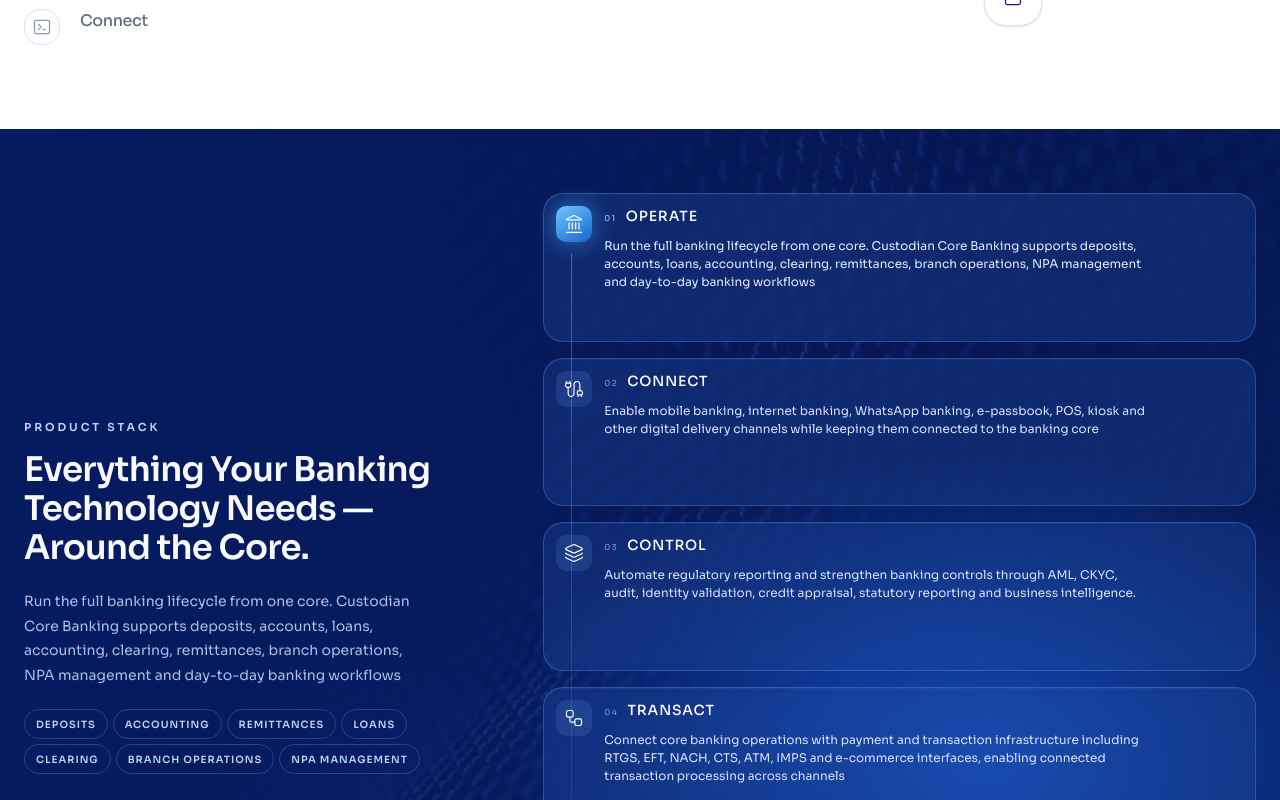
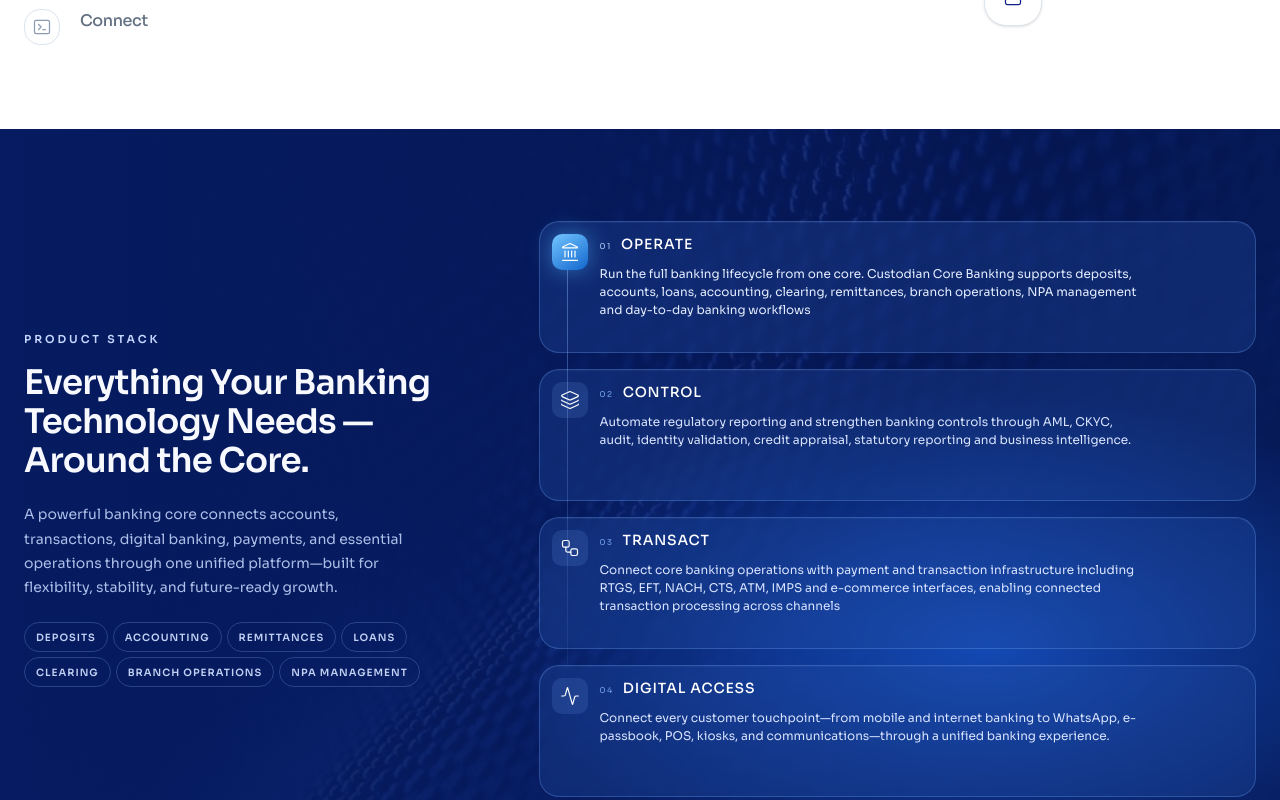
Before and after one commit to Upfinzo/list-software-UIteam, a Next.js app: page / in a window 1280 px wide. Shown: the part 2120-2920 px from the top of the page. Built offline with nearby package versions, Linux system fonts and the light colour scheme.

Commit message:
content change in the product and solutionsection

```diff
--- a/components/Home/ProductStack.tsx
+++ b/components/Home/ProductStack.tsx
@@ -3,7 +3,7 @@
 import { Fragment, useState } from "react";
 import backgroundImage from "@/assets/images/backgound-page.jpg";
 import iconFour from "@/assets/images/Icon (4).svg";
-import iconFive from "@/assets/images/Icon (5).svg";
+
 import iconSix from "@/assets/images/Icon (6).svg";
 import iconSeven from "@/assets/images/Icon (7).svg";
 import iconEight from "@/assets/images/Icon (8).svg";
@@ -16,28 +16,23 @@ const capabilities = [
     text: "Run the full banking lifecycle from one core. Custodian Core Banking supports deposits, accounts, loans, accounting, clearing, remittances, branch operations, NPA management and day-to-day banking workflows",
     icon: iconFour,
   },
+
   {
     number: "02",
-    title: "CONNECT",
-    text: "Enable mobile banking, internet banking, WhatsApp banking, e-passbook, POS, kiosk and other digital delivery channels while keeping them connected to the banking core",
-    icon: iconFive,
-  },
-  {
-    number: "03",
     title: "CONTROL",
     text: "Automate regulatory reporting and strengthen banking controls through AML, CKYC, audit, identity validation, credit appraisal, statutory reporting and business intelligence.",
     icon: iconSix,
   },
   {
-    number: "04",
+    number: "03",
     title: "TRANSACT",
     text: "Connect core banking operations with payment and transaction infrastructure including RTGS, EFT, NACH, CTS, ATM, IMPS and e-commerce interfaces, enabling connected transaction processing across channels",
     icon: iconSeven,
   },
   {
-    number: "05",
+    number: "04",
     title: "DIGITAL ACCESS",
-    text: "Deliver consistent banking experiences across the channels customers use every day.",
+    text: "Connect every customer touchpoint—from mobile and internet banking to WhatsApp, e-passbook, POS, kiosks, and communications—through a unified banking experience.",
     icon: iconEight,
   },
 ];
@@ -66,7 +61,7 @@ export default function ProductStack() {
         bg-[#061b61]
         text-[#f7f9ff]
 
-        min-[1200px]:min-h-[929px]
+        min-[1200px]:min-h-[760px]
       "
       aria-labelledby="home-products-title"
     >
@@ -104,20 +99,20 @@ export default function ProductStack() {
       {/* =========================================
           MAIN CONTAINER
       ========================================= */}
-      <Container className="relative z-10 py-10 md:py-16">
+      <Container className="relative z-10 py-8 md:py-12">
         <div
           className="
             grid
             w-full
             grid-cols-1
             items-center
-            gap-10
+            gap-6
 
             md:grid-cols-[minmax(0,0.82fr)_minmax(0,1.18fr)]
-            md:gap-6
+            md:gap-4
 
             min-[1200px]:grid-cols-[430px_minmax(0,1fr)]
-            min-[1200px]:gap-16
+            min-[1200px]:gap-10
           "
         >
         {/* =========================================
@@ -192,10 +187,7 @@ export default function ProductStack() {
               text-[#adbee8]
             "
           >
-            Run the full banking lifecycle from one core. Custodian Core Banking
-            supports deposits, accounts, loans, accounting, clearing,
-            remittances, branch operations, NPA management and day-to-day
-            banking workflows
+            A powerful banking core connects accounts, transactions, digital banking, payments, and essential operations through one unified platform—built for flexibility, stability, and future-ready growth.
           </p>
 
           {/* =========================================
@@ -256,9 +248,9 @@ export default function ProductStack() {
             w-full
             grid
             grid-cols-1
-            gap-[24px]
+            gap-[16px]
             md:gap-4
-            min-[1200px]:gap-[24px]
+            min-[1200px]:gap-[16px]
           "
         >
           {/* =========================================
@@ -269,8 +261,8 @@ export default function ProductStack() {
     pointer-events-none
     absolute
     left-[28px]
-    top-[60px]
-    bottom-[127px]
+    top-[48.5px]
+    bottom-[132px]
     z-[999]
     w-[1px]
   "
@@ -297,19 +289,19 @@ export default function ProductStack() {
                   relative
                   z-10
                   flex
-                  min-h-[148.5px]
+                  min-h-[132px]
                   w-full
                   shrink-0
-                  gap-[20px]
+                  gap-[16px]
                   rounded-[20px]
                   border
                   border-[rgba(127,176,255,0.27)]
                   bg-[rgba(38,81,166,0.3)]
-                  p-[20px]
+                  p-[16px]
                   md:gap-3
-                  md:p-3
-                  min-[1200px]:gap-[20px]
-                  min-[1200px]:p-[20px]
+                  md:p-[12px]
+                  min-[1200px]:gap-[16px]
+                  min-[1200px]:p-[16px]
                   text-white
                   shadow-[inset_0_1px_0_rgba(255,255,255,0.04)]
                   backdrop-blur-[4px]
--- a/components/Home/SolutionsSection.tsx
+++ b/components/Home/SolutionsSection.tsx
@@ -5,10 +5,10 @@ import Container from "@/components/common/Container";
 
 const solutions = [
   "Digital Banking",
-  "Payments & Transactions",
-  "Lending & Recovery",
+  "Payments & Transaction Banking",
+  "Lending & Credit",
   "Compliance & Risk",
-  "Operations",
+  "Banking Operations",
   "Data & Intelligence",
 ];
 
@@ -16,32 +16,32 @@ const solutionData = [
   {
     title: "Digital Banking",
     description:
-      "Deliver seamless digital experiences with secure account access, instant transfers, mobile-first journeys, and smart service layers built for modern banking customers.",
+      "Extend the banking experience beyond the branch with mobile banking, internet banking, WhatsApp banking, e-passbook and digital customer services.",
   },
   {
-    title: "Payments & Transactions",
+    title: "Payments & Transaction Banking",
     description:
-      "Modernise payment rails with real-time processing, transaction orchestration, channel connectivity, and smart controls across every payment flow.",
+      "Connect banking operations to payment rails, clearing systems and transaction networks through solutions supporting RTGS, EFT, NACH, CTS, ATM, IMPS and other payment interfaces.",
   },
   {
-    title: "Lending & Recovery",
+    title: "Lending & Credit",
     description:
-      "Accelerate lending decisions, streamline collections, and manage recovery workflows with data-driven controls across the loan lifecycle.",
+      "Support the lending lifecycle with credit appraisal, loan processing, documentation, recovery and NPA management capabilities integrated into banking operations.",
   },
   {
     title: "Compliance & Risk",
     description:
-      "Strengthen governance and reduce operational risk through automated checks, identity validation, audit controls, and regulatory reporting built into your core.",
+      "Strengthen financial controls through AML, CKYC, identity validation, audit, regulatory reporting and credit-bureau integration.",
   },
   {
-    title: "Operations",
+    title: "Banking Operations",
     description:
-      "LIST Software brings together purpose-built solutions across the banking lifecycle. Enabling financial institutions to modernise customer experiences, move money, manage risk, streamline operations, and turn banking data into actionable intelligence.",
+      "Digitise and streamline everyday banking through solutions for branch operations, customer management, investments, recovery and operational workflows.",
   },
   {
     title: "Data & Intelligence",
     description:
-      "Turn large volumes of banking data into practical insights with reporting, forecasting, operational intelligence, and decision support across teams.",
+      "Turn banking information into actionable insight through business intelligence, reporting and analytics that support better operational and management decisions.",
   },
 ];
 
```
